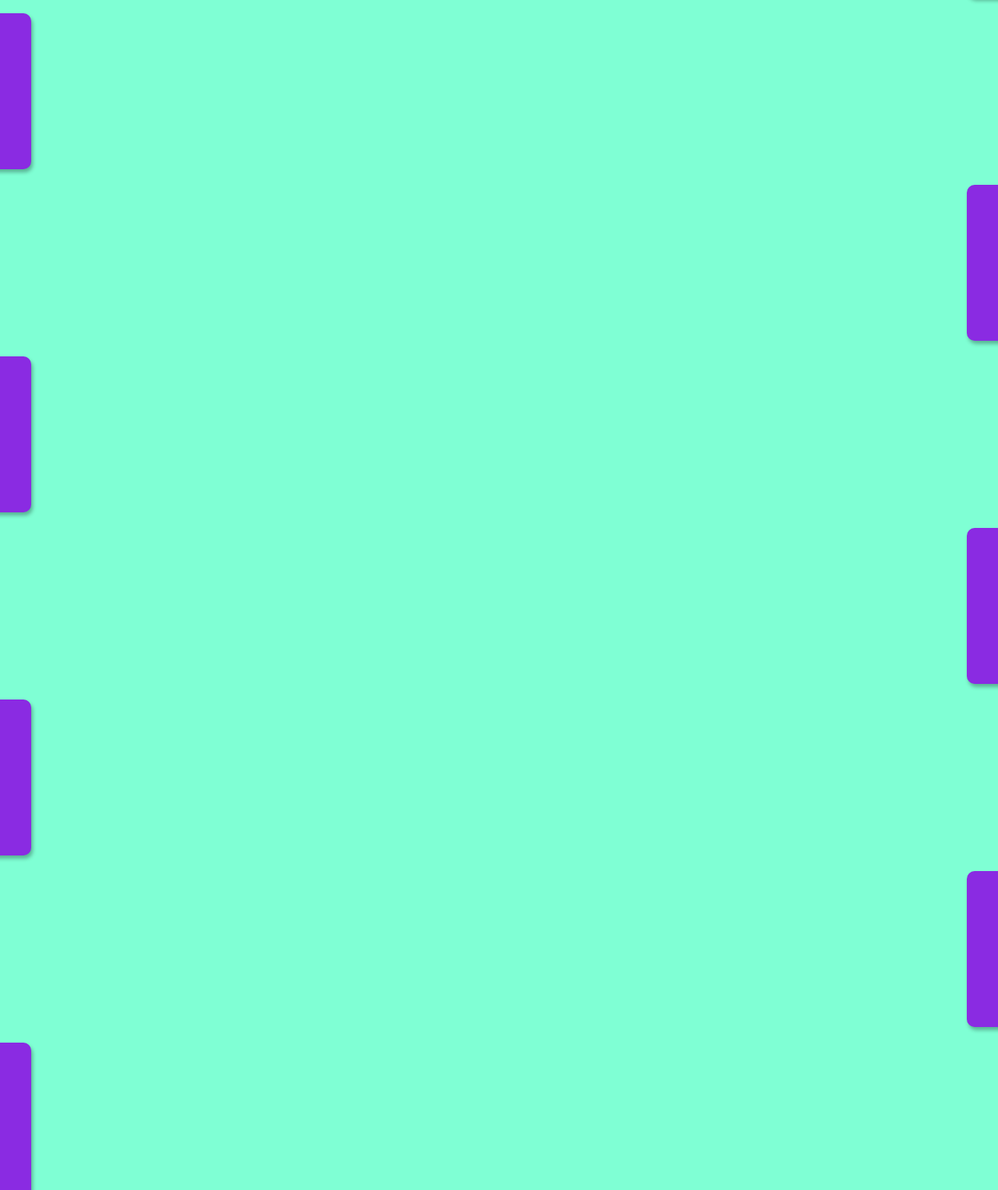
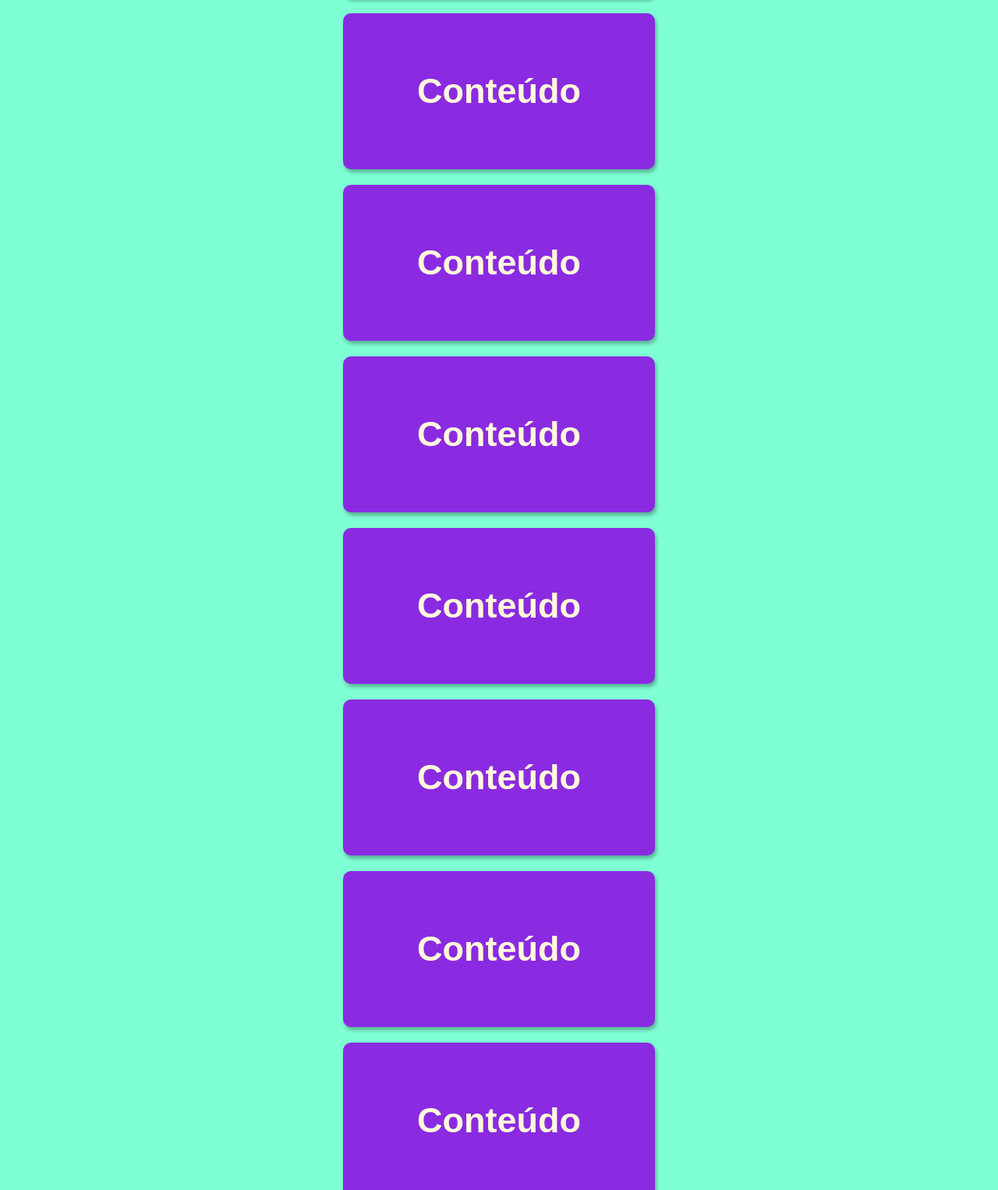
Before and after one commit to brunohbr/50Days_Day06, a plain HTML site: page index.html in a window 1280 px wide. Shown: the part 710-2236 px from the top of the page at 78% size. Drawn offline with Linux system fonts and the light colour scheme.

Commit message:
javascrip pronto

```diff
--- a/index.html
+++ b/index.html
@@ -9,19 +9,19 @@
 </head>
 <body>
     <h1>Role para ver a animação</h1>
-    <div class="box show">Conteúdo</div>
-    <div class="box">Conteúdo</div>
-    <div class="box">Conteúdo</div>
-    <div class="box">Conteúdo</div>
-    <div class="box">Conteúdo</div>
-    <div class="box">Conteúdo</div>
-    <div class="box">Conteúdo</div>
-    <div class="box">Conteúdo</div>
-    <div class="box">Conteúdo</div>
-    <div class="box">Conteúdo</div>
-    <div class="box">Conteúdo</div>
-    <div class="box">Conteúdo</div>
-    <div class="box">Conteúdo</div>
+    <div class="box "><h2>Conteúdo</h2></div>
+    <div class="box"><h2>Conteúdo</h2> </div>
+    <div class="box"><h2>Conteúdo</h2></div>
+    <div class="box"><h2>Conteúdo</h2></div>
+    <div class="box"><h2>Conteúdo</h2></div>
+    <div class="box"><h2>Conteúdo</h2></div>
+    <div class="box"><h2>Conteúdo</h2></div>
+    <div class="box"><h2>Conteúdo</h2></div>
+    <div class="box"><h2>Conteúdo</h2></div>
+    <div class="box"><h2>Conteúdo</h2></div>
+    <div class="box"><h2>Conteúdo</h2></div>
+    <div class="box"><h2>Conteúdo</h2></div>
+    <div class="box"><h2>Conteúdo</h2></div>
 
 
     <script src="./script.js"></script>
--- a/script.js
+++ b/script.js
@@ -0,0 +1,16 @@
+const boxes = document.querySelectorAll('.box')
+
+window.addEventListener('scroll', checkBoxes)
+
+checkBoxes()
+function checkBoxes(){
+    const triggerBottom = window.innerHeight / 5 * 4
+    boxes.forEach(box =>{
+        const boxTop = box.getBoundingClientRect().top
+        if (boxTop < triggerBottom){
+            box.classList.add('show')
+        }else{
+            box.classList.remove('show')
+        }
+    })
+}
```
